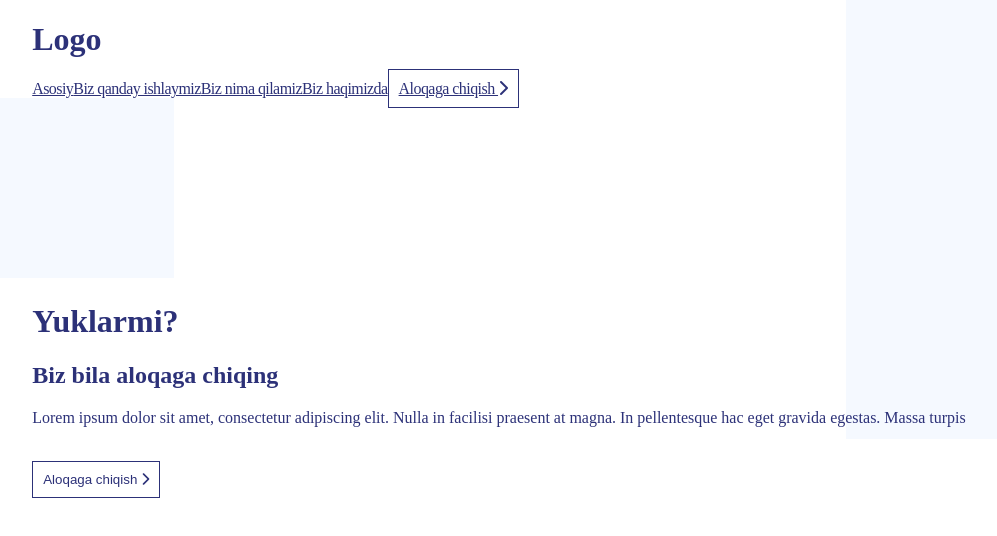
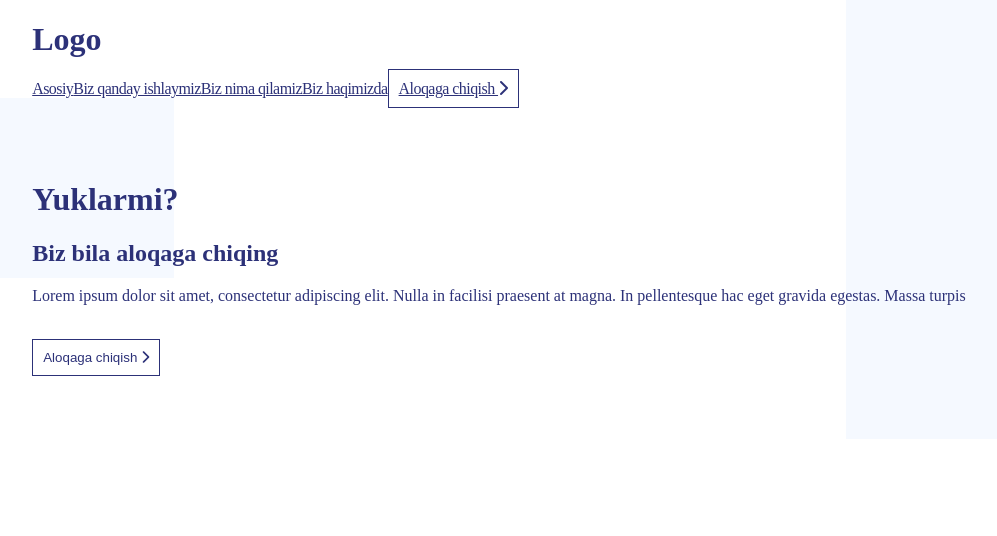
Before and after one commit to hakimov-dev/truck-service-landing, a Vue app: page / in a window 1280 px wide. Shown: the top 536 px of the page, without its empty margins (39-1036 px from the left). Built offline with nearby package versions, Linux system fonts and the light colour scheme; the HTML template or start-up script is replaced by a standard one.

Commit message:
Change position.

```diff
--- a/src/components/Header/components/Content.vue
+++ b/src/components/Header/components/Content.vue
@@ -30,4 +30,9 @@ export default {
       z-index: -1111;
   }
 
+.main-content{
+      position: absolute;
+      top: 20%;
+      padding-right: 25px;
+  }
 </style>
```
